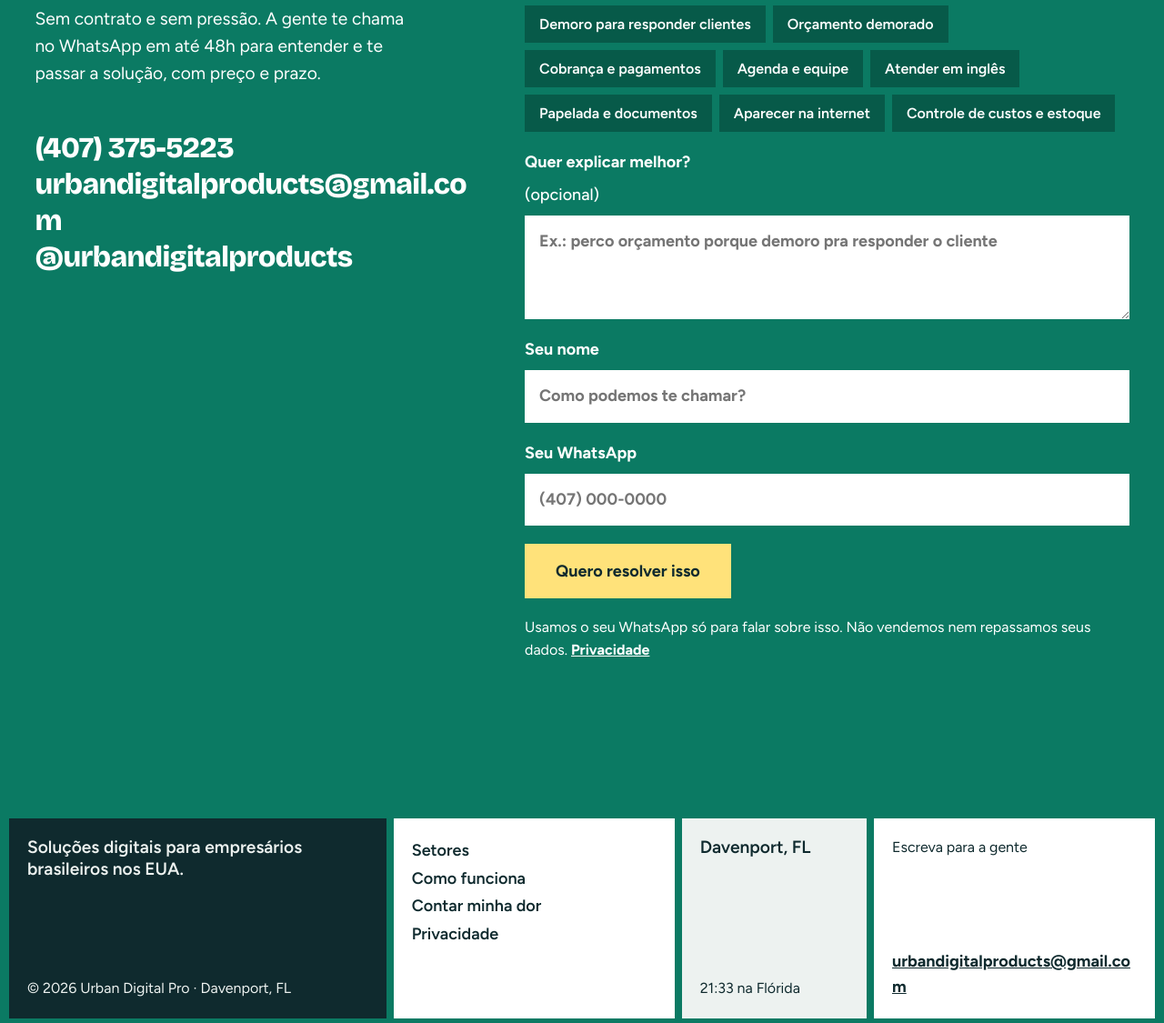
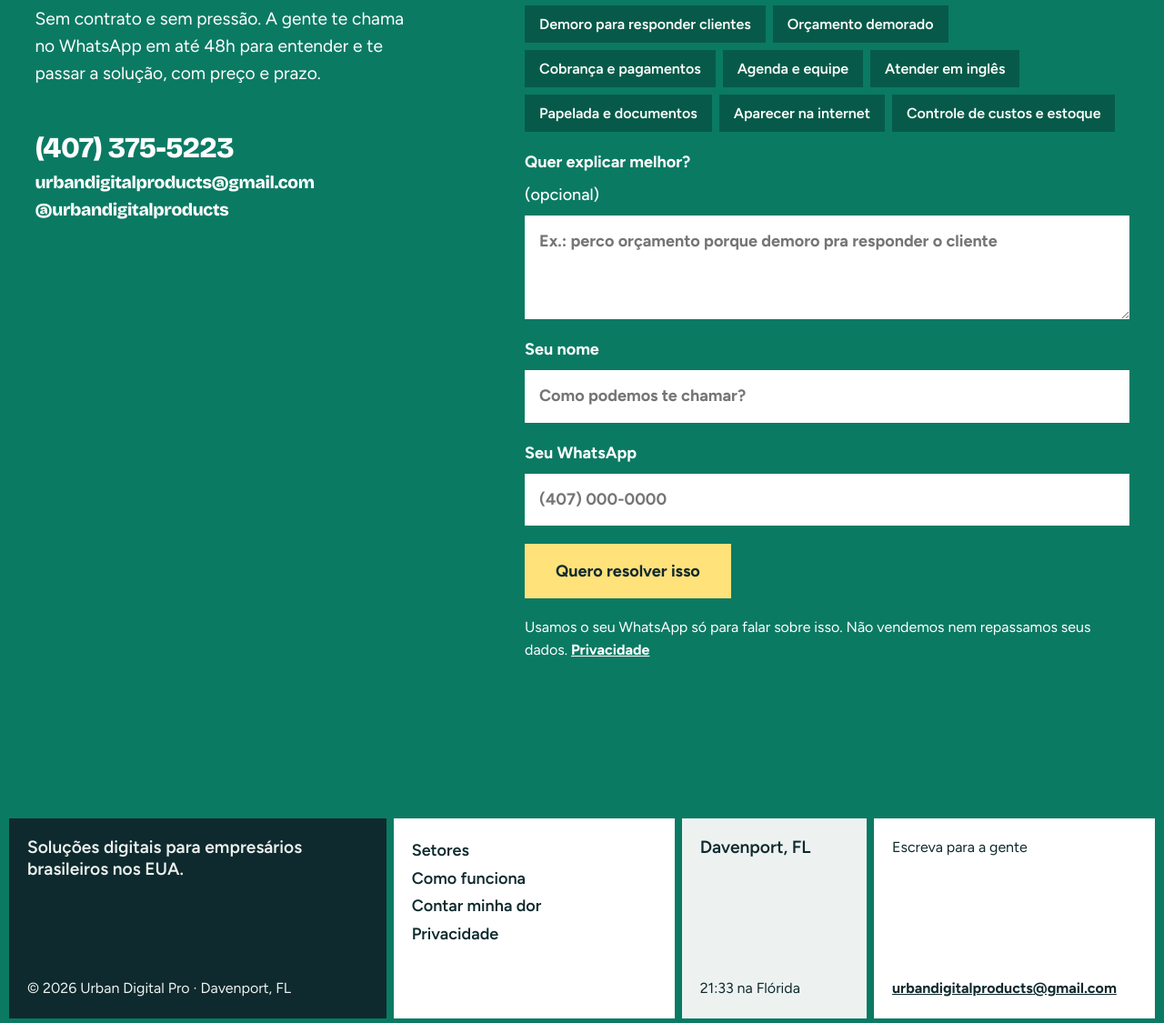
Before and after one commit to dayvson30-alt/urbandigitalpro, a plain HTML site: page index.html in a window 1280 px wide. Shown: the part 4288-5413 px from the top of the page at 91% size. Drawn offline with nearby package versions, Linux system fonts and the light colour scheme.

Commit message:
fix: e-mail e Instagram menores, sem quebrar palavra no celular

```diff
--- a/index.html
+++ b/index.html
@@ -116,7 +116,8 @@ a.h-i{text-decoration:none}
 .contact{display:grid;grid-template-columns:minmax(0,5fr) minmax(0,7fr);gap:clamp(28px,5vw,80px);align-items:start}
 .contact h2{max-width:12ch}
 .contact .sub{margin:22px 0 clamp(28px,4vw,48px);max-width:34ch;font-size:var(--t-lead)}
-.rows a{display:block;font:800 var(--t-h3)/1.25 var(--f-display);letter-spacing:-.02em;text-decoration:none;word-break:break-word}
+.rows a{display:block;font:800 var(--t-h3)/1.25 var(--f-display);letter-spacing:-.02em;text-decoration:none}
+.rows a.sm{font-size:min(var(--t-lead),4.9vw);white-space:nowrap;margin-top:6px}
 .rows a:hover{text-decoration:underline;text-underline-offset:6px}
 .idea{display:grid;gap:20px}
 .idea label{display:grid;gap:8px;font-weight:700;font-size:var(--t-body)}
@@ -149,7 +150,7 @@ a.h-i{text-decoration:none}
 .f2{grid-column:5/8;background:var(--white);color:var(--ink)}
 .f3{grid-column:8/10;background:var(--paper);color:var(--ink)}
 .f4{grid-column:10/13;background:var(--white);color:var(--ink)}
-.f4 a{font-weight:700;word-break:break-word}
+.f4 a{font-weight:700;font-size:var(--t-small)}
 .f5{grid-column:1/9;background:var(--ink);color:var(--paper);min-height:320px;align-items:center;justify-content:center;flex-direction:row;gap:clamp(12px,2vw,28px)}
 .f5 img{width:clamp(96px,14vw,220px);height:clamp(96px,14vw,220px)}
 .f5 span{font:800 var(--t-h2)/1 var(--f-display);letter-spacing:-.04em}
@@ -216,7 +217,9 @@ a.h-i{text-decoration:none}
   .contact{grid-template-columns:1fr}
   .frow{grid-template-columns:repeat(2,minmax(0,1fr))}
   .f1,.f2,.f3,.f4,.f5,.f6{grid-column:auto}
-  .f5,.f6{grid-column:1/-1;min-height:160px}
+  .f3,.f4,.f5,.f6{grid-column:1/-1}
+  .f5,.f6{min-height:160px}
+  .tl.up.f3,.tl.up.f4{min-height:120px}
   .tl.up{min-height:180px}
 }
 </style>
@@ -319,8 +322,8 @@ a.h-i{text-decoration:none}
       <p class="sub rise" style="--d:80ms">Sem contrato e sem pressão. A gente te chama no WhatsApp em até 48h para entender e te passar a solução, com preço e prazo.</p>
       <div class="rows rise" style="--d:140ms">
         <a href="https://wa.me/14073755223" target="_blank" rel="noopener">(407) 375-5223</a>
-        <a href="mailto:urbandigitalproducts@gmail.com">urbandigitalproducts@gmail.com</a>
-        <a href="https://www.instagram.com/urbandigitalproducts/" target="_blank" rel="noopener">@urbandigitalproducts</a>
+        <a class="sm" href="mailto:urbandigitalproducts@gmail.com">urbandigitalproducts@gmail.com</a>
+        <a class="sm" href="https://www.instagram.com/urbandigitalproducts/" target="_blank" rel="noopener">@urbandigitalproducts</a>
       </div>
     </div>
     <form class="idea rise" id="idea-form" style="--d:120ms">
@@ -376,7 +379,7 @@ a.h-i{text-decoration:none}
     <div class="tl up f1"><p class="t">Soluções digitais para empresários brasileiros nos EUA.</p><p class="s">© 2026 Urban Digital Pro · Davenport, FL</p></div>
     <div class="tl up f2"><ul><li><a href="#setores">Setores</a></li><li><a href="#como">Como funciona</a></li><li><a href="#ideias">Contar minha dor</a></li><li><a href="privacidade.html">Privacidade</a></li></ul></div>
     <div class="tl up f3"><p class="t">Davenport, FL</p><p class="s" id="clock">Flórida, EUA</p></div>
-    <div class="tl up f4"><p class="s">Escreva para a gente</p><a href="mailto:urbandigitalproducts@gmail.com">urbandigitalproducts@gmail.com</a></div>
+    <div class="tl up f4"><p class="s">Escreva para a gente</p><a href="mailto:urbandigitalproducts@gmail.com">urbandigitalproducts<wbr>@gmail.com</a></div>
   </div>
   <div class="frow">
     <div class="tl f5"><img src="brand/logo-empresa.svg" width="220" height="220" alt=""><span>Urban Digital Pro</span></div>
```
